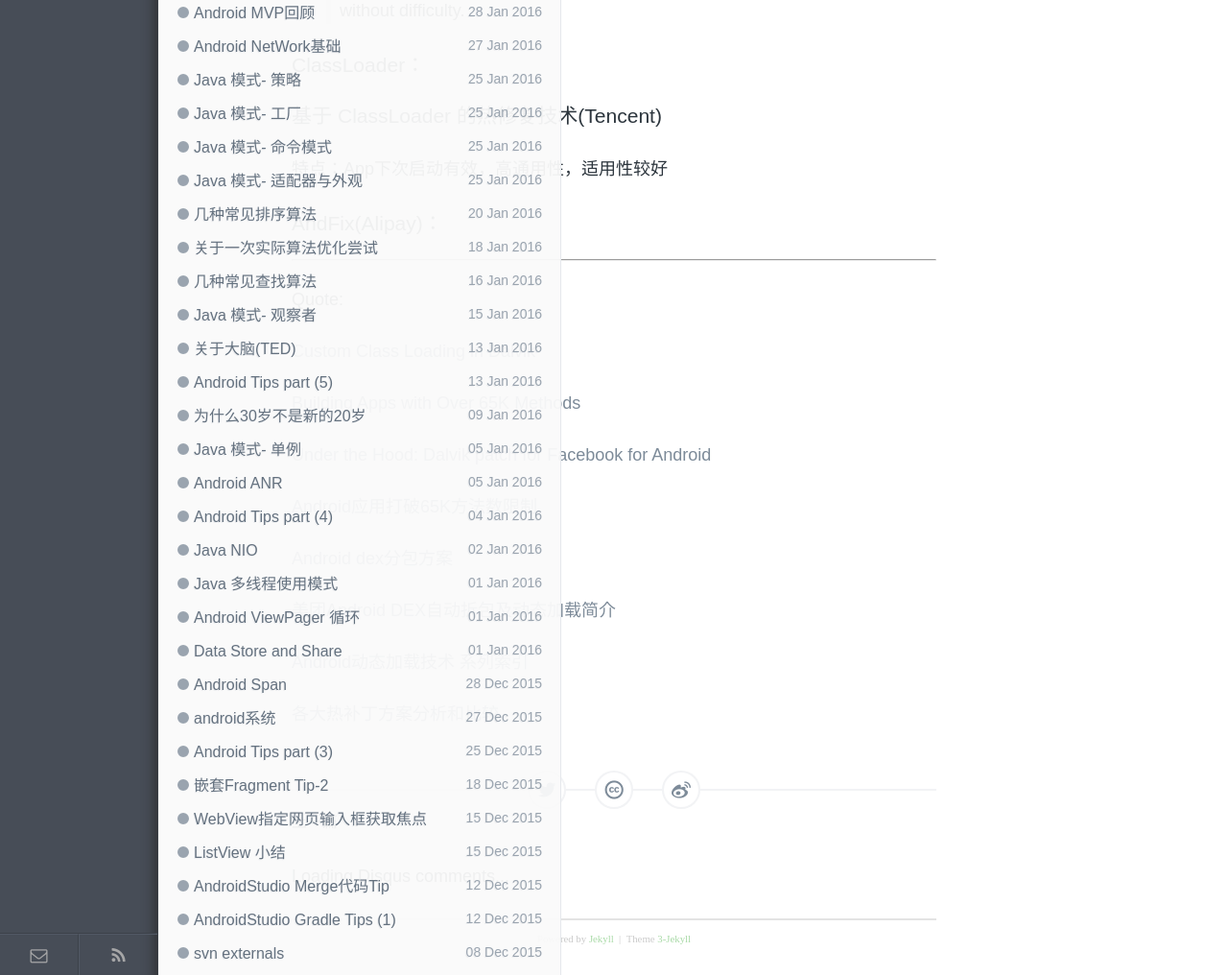
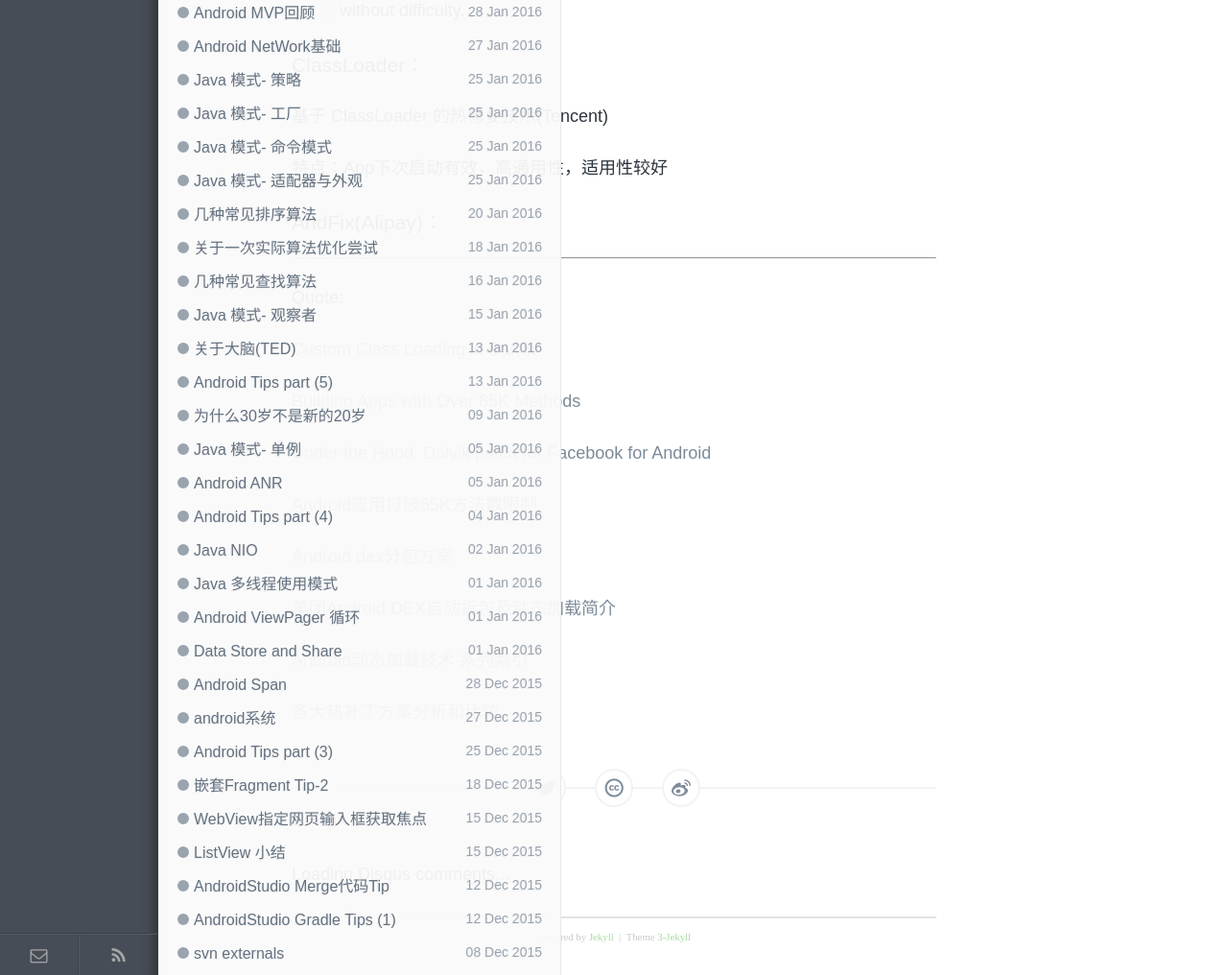
Before and after one commit to enlipan/enlipan.github.io, a Jekyll site: the page built from _posts/2016-03-19-android-classloader.md, in a window 1280 px wide. Shown: the part 743-1759 px from the top of the page at 96% size. Built offline with Jekyll 4.4.1, drawn with Linux system fonts in a browser that asks for light colours; nearby versions of some CDN libraries; comment, search, counter and statistics services are not loaded.

```diff
--- a/_posts/2016-03-19-android-classloader.md
+++ b/_posts/2016-03-19-android-classloader.md
@@ -21,7 +21,7 @@ category: android
 
 
 
-### 基于 ClassLoader 的热修复技术(Tencent)
+#### 基于 ClassLoader 的热修复技术(Tencent)
 
 特点：App下次启动有效，高通用性，适用性较好
 
```
